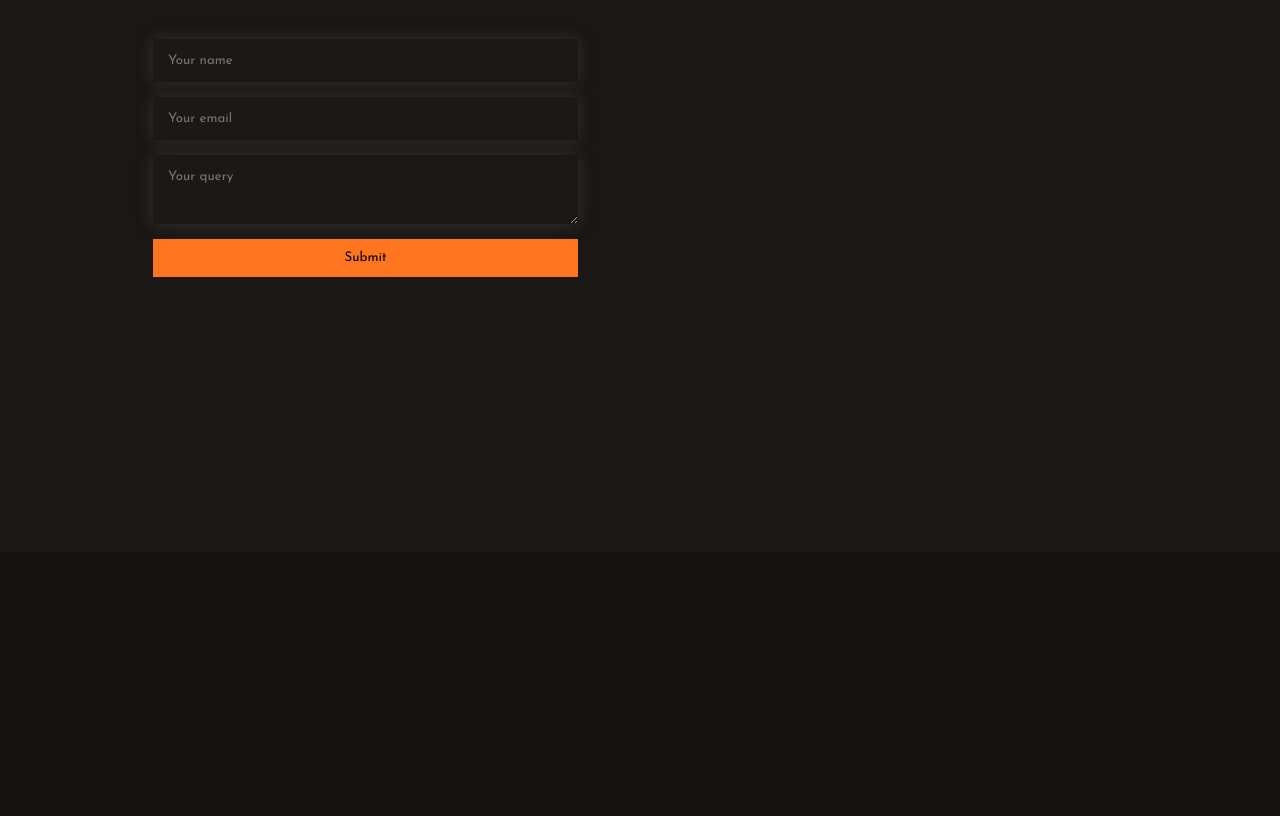
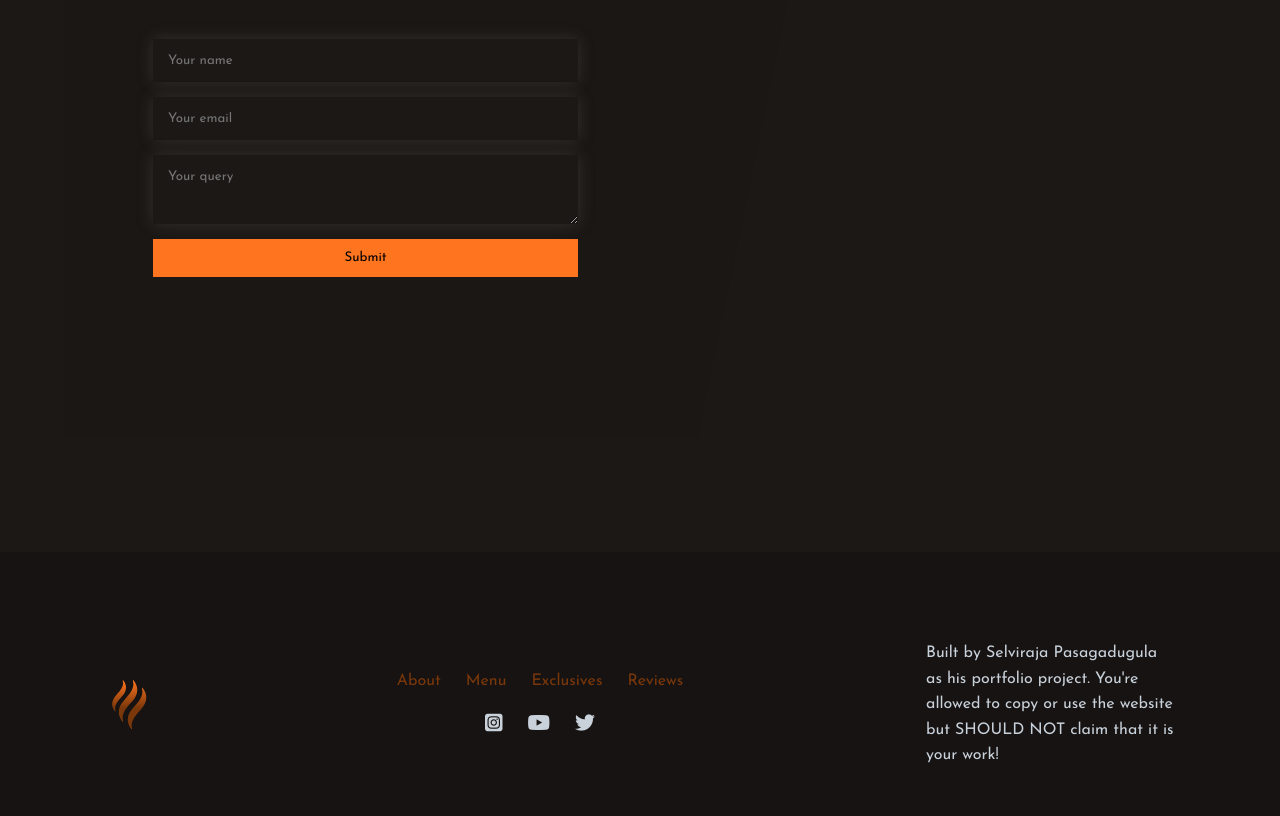
Before and after one commit to iamselviraja/aroma, a website: page index.html in a window 1280 px wide. Shown: the part 4056-4872 px from the top of the page. Before the commit the page ends 4608 px from the top, so only its background shows below. Drawn offline with Linux system fonts and the light colour scheme.

Commit message:
Footer section completed

```diff
--- a/index.html
+++ b/index.html
@@ -444,8 +444,52 @@
                 </form>
             </div>
         </section>
+        <!-- End of Contact Section -->
     </main>
     <!-- End of Main Section -->
+
+    <footer class="footer container">
+        <img class="footer__logo" src="./assets/aroma-logo-symbol.svg" alt="aroma logo" />
+
+        <div class="footer__meta">
+            <nav class="footer__meta--links">
+                <ul>
+                    <li>
+                        <a href="#">About</a>
+                    </li>
+
+                    <li>
+                        <a href="#">Menu</a>
+                    </li>
+
+                    <li>
+                        <a href="#">Exclusives</a>
+                    </li>
+
+                    <li>
+                        <a href="#">Reviews</a>
+                    </li>
+                </ul>
+            </nav>
+
+            <ul class="footer__meta--social">
+                <li>
+                    <i class="fa-brands fa-square-instagram"></i>
+                </li>
+
+                <li>
+                    <i class="fa-brands fa-youtube"></i>
+                </li>
+
+                <li>
+                    <i class="fa-brands fa-twitter"></i>
+                </li>
+            </ul>
+        </div>
+
+        <p class="footer__company-desc">
+            Built by Selviraja Pasagadugula as his portfolio project. You're allowed to copy or use the website but SHOULD NOT claim that it is your work!
+    </footer>
 
     <script defer src="./script.js"></script>
 </body>
--- a/sass/base/_mediaqueries.scss
+++ b/sass/base/_mediaqueries.scss
@@ -58,6 +58,12 @@
                 width: 50% !important;
             }
         }
+    }
+
+    .footer {
+        flex-direction: column !important;
+        gap: 5rem;
+        text-align: center;
     }
 }
 
--- /dev/null
+++ b/sass/layout/_footer.scss
@@ -0,0 +1,44 @@
+.footer {
+    padding: calc(2.5rem + 5vw) 5vw calc(1.5rem + 2.5vw);
+
+    display: flex;
+    justify-content: space-between;
+    align-items: center;
+
+    &__logo {
+        width: 5rem;
+    }
+
+    &__meta {
+        display: flex;
+        flex-direction: column;
+        align-items: center;
+        gap: 1.5rem;
+
+        &--links ul {
+            display: flex;
+            gap: 2.5rem;
+
+            & li  {
+                a {
+                    color: $color-secondary;
+
+                    &:hover {
+                        color: $color-primary;
+                    }
+                }
+            }
+        }
+
+        &--social {
+            display: flex;
+            gap: 2.5rem;
+
+            font-size: 2rem;
+        }
+    }
+
+    &__company-desc {
+        width: 25rem;
+    }
+}
--- a/sass/main.scss
+++ b/sass/main.scss
@@ -14,3 +14,4 @@
 @import "./layout/exclusives";
 @import "./layout/reviews";
 @import "./layout/contact";
+@import "./layout/footer";
```
Also changed, not shown: assets/aroma-logo-symbol.svg (added), styles.css.
